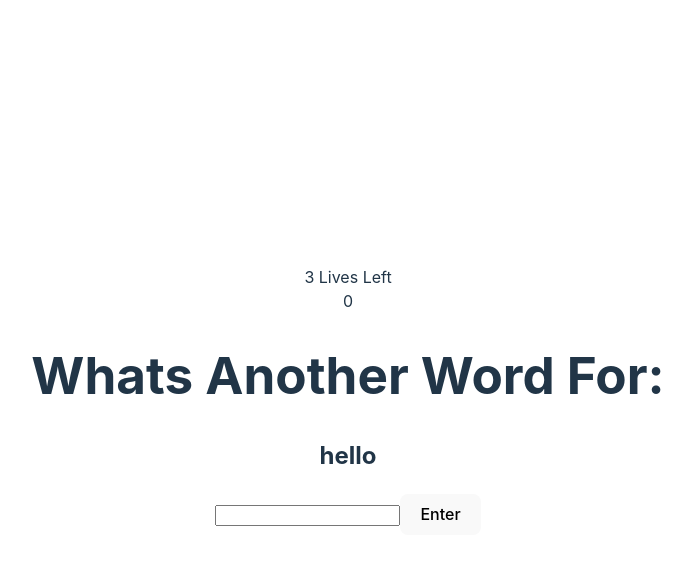
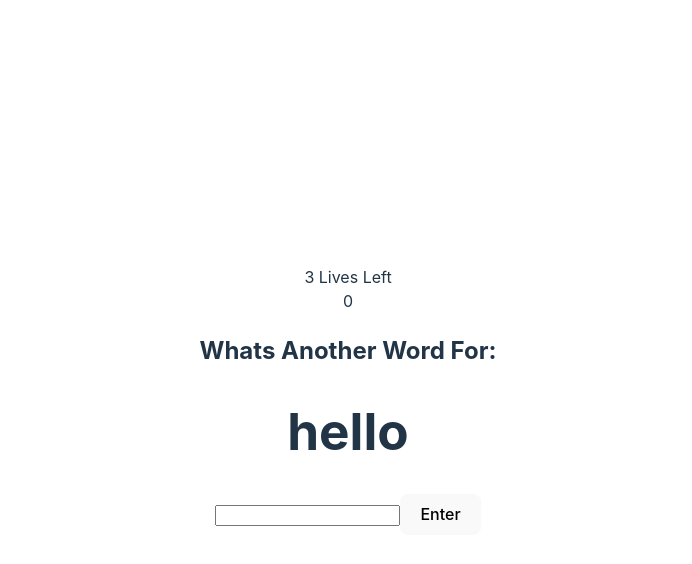
Before and after one commit to rnba12/synonymz, a React (Vite) app: page / in a window 1280 px wide. Both pictures are taken after a click on the button "Arcade". Shown: the top 564 px of the page, without its empty margins (292-984 px from the left). Built offline with nearby package versions, Linux system fonts and the light colour scheme.

Commit message:
feat: display score on result page

```diff
--- a/src/App.jsx
+++ b/src/App.jsx
@@ -7,12 +7,13 @@ import Title from './views/Title'
 function App() {
     const [view, setView] = useState("title")
     const [gameMode, setMode] = useState(null)
+    const [finalScore, setFinalScore] = useState(0)
 
     return (
         <>
             {view == "title" && <Title view={setView} gameMode={setMode}/>}
-            {view == "game" && <Game view={setView} gameMode={gameMode}/>}
-            {view == "result" && <Result view={setView}/>}
+            {view == "game" && <Game view={setView} gameMode={gameMode} setFinalScore={setFinalScore}/>}
+            {view == "result" && <Result view={setView} score={finalScore}/>}
         </>
     )
 }
--- a/src/views/Game.jsx
+++ b/src/views/Game.jsx
@@ -1,9 +1,7 @@
 import { useEffect } from "react";
 import { useState } from "react";
 
-function Game({ view, gameMode }) {
-
-    const [gameActive, setActive] = useState(true)
+function Game({ view, gameMode, setFinalScore }) {
 
     const [lives, setLives] = useState(3)
     const [score, setScore] = useState(0)
@@ -11,9 +9,11 @@ function Game({ view, gameMode }) {
 
     useEffect(() => {
         if (lives == 0) {
+            setFinalScore(score)
             view("result")
         }
-    }, [lives, view])
+    }, [lives, view, score, setFinalScore])
+
 
     function handleSubmit(e) {
         e.preventDefault()
@@ -27,10 +27,6 @@ function Game({ view, gameMode }) {
         console.log(`${lives} left`)
         e.target.answer.value = ""
 
-        // if (lives == 0) {
-        //     console.log("game over")
-        //     view("result")
-        // }
         return "wrong"
     }
 
@@ -38,8 +34,8 @@ function Game({ view, gameMode }) {
         <>
             <div className="lives">{lives} Lives Left</div>
             <div className="score">{score}</div>
-            <h1>Whats Another Word For:</h1>
-            <h2>{word.word}</h2>
+            <h2>Whats Another Word For:</h2>
+            <h1>{word.word}</h1>
             <form onSubmit={handleSubmit}>
                 <input name="answer" type="text" />
                 <button>Enter</button>
--- a/src/views/Result.jsx
+++ b/src/views/Result.jsx
@@ -1,8 +1,8 @@
-function Result({ view }) {
+function Result({ view, score }) {
     return (
         <>
             <h1>Game Over</h1>
-            <div className="score">0</div>
+            <div className="score">{score}</div>
             <button onClick={() => view("game")}>Play Again</button>
             <button onClick={() => view("title")}>Title Screen</button>
         </>
```
